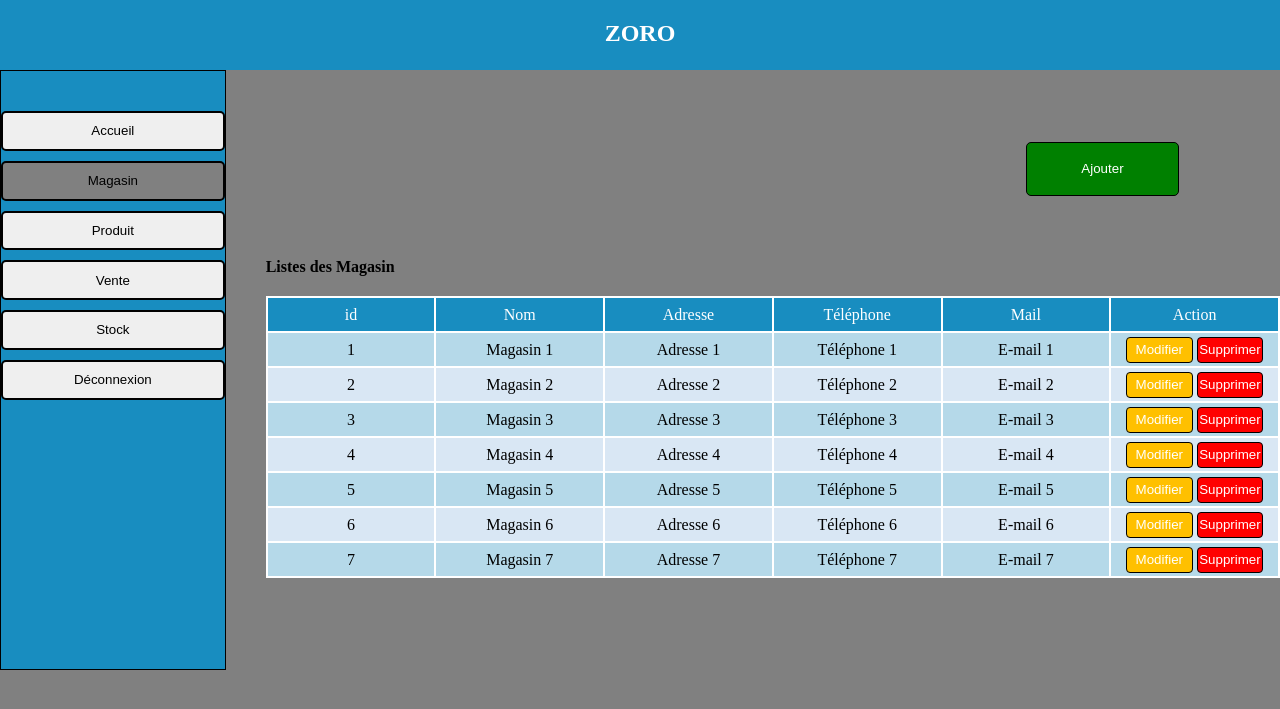
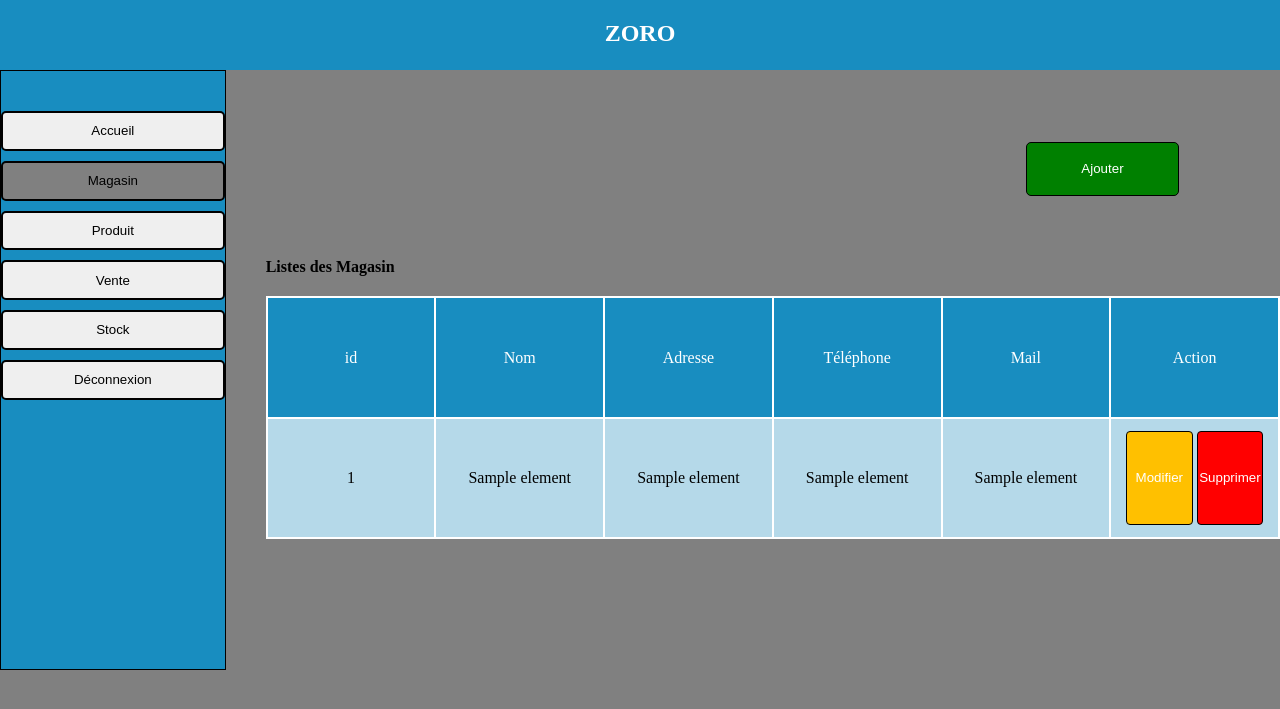
Before and after one commit to laryK01/exercice_group, a Flask app: template templates/magasin.html in a window 1280 px wide. Shown: the top 709 px of the page. Run offline with Flask 3, Linux system fonts and the light colour scheme; the template is opened without the code that fills it: most values are stand-ins (such as "Sample title", 1, 10 or a date in 2020).

Commit message:
ajouter,modifier,supprimer magasin

```diff
--- a/app.py
+++ b/app.py
@@ -1,7 +1,30 @@
-from flask import Flask,render_template,url_for
+from flask import Flask,render_template, redirect, url_for
+import pyodbc as odbc
+from flask import request
+
 app = Flask(__name__)
+
+DRIVER_NAME = 'SQL SERVER'
+SERVER_NAME = 'DESKTOP-3AJUOVH\SQLEXPRESS'
+DATABASE_NAME = 'exercice_group'
+
+# uid=<username>;
+# pwd=<password>;
+
+connection_string = f"""
+    DRIVER={{{DRIVER_NAME}}};
+    SERVER={SERVER_NAME};
+    DATABASE={DATABASE_NAME};
+    Trust_connection=yes;"""
+
+conn = odbc.connect(connection_string)
+cursor = conn.cursor()
+
+
 @app.route("/")
+
 def index():
+
     return render_template("page_connexion.html")
 
 
@@ -10,21 +33,60 @@
     return render_template("accueil.html")
 
 
-@app.route("/formulaire/")
+@app.route("/formulaire/", methods = ['GET', 'POST'])
 def formulaire():
+    if request.method=="POST":
+        conn = odbc.connect(connection_string)
+        cursor = conn.cursor()
+        nom =request.form['nom']
+        Adresse =request.form['Adresse']
+        Ville= request.form['Ville']
+        CodePostal = request.form['CodePostal']
+        insert = "insert into Magasin(NomMagasin,Adresse,Ville,CodePostal) values (?,?,?,?)"
+        cursor.execute(insert,(nom,Adresse,Ville,CodePostal))
+        cursor.commit()
+        cursor.close()
+        return redirect(url_for('magasin'))
     return render_template("formulaire.html")
+
 @app.route("/magasin/")
 def magasin():
-    return render_template("./magasin.html")
+    conn = odbc.connect(connection_string)
+    cursor = conn.cursor()
+    cursor.execute('SELECT * from Magasin')
+    listMagasin= cursor.fetchall()
+    return render_template("./magasin.html", liste = listMagasin)
 
 @app.route("/ajout_magasin/")
-def ajout_magasin():
+def ajout_magasin(id_mag):
+
     return render_template("ajout_magasin.html")
 
 
-@app.route("/form_modif/")
-def form_modif():
-    return render_template("form_modif.html")
+@app.route("/form_modif/<int:id_item>",methods=['POST','GET'])
+def form_modif(id_item):
+    id_item = int(id_item)
+    conn = odbc.connect(connection_string)
+    cursor = conn.cursor()
+    cursor.execute("select * from Magasin where MagasinID=?",(id_item))
+    data = cursor.fetchall()
+    data = data[0]
+    if request.method == 'POST':
+        Nom = request.form['Nom']
+        Adresse = request.form['Adresse']
+        Ville = request.form['Ville']
+        CodePostal = request.form['CodePostal']
+        cursor.execute('''
+                    UPDATE Magasin
+                    SET NomMagasin=?, Adresse=?, Ville=?, CodePostal=?
+                    WHERE MagasinID = ?''',(Nom, Adresse, Ville, CodePostal,id_item))
+
+        conn.commit()
+        conn.close()
+        Flask('le Magasin numero a été modifier avec succès! info')
+        return redirect(url_for('magasin'))
+    return render_template("form_modif.html",data=data)
+
 
 
 
@@ -34,14 +96,37 @@
 
 
 
-@app.route("/suppression_form/")
-def suppression_form():
-    return render_template("suppression_form.html")
+# @app.route("/suppression_form/<int:id_mag>", methods=['GET'])
+# def suppression_form(id_mag):
+#     id_mag=int(id_mag)
+#     conn = odbc.connect(connection_string)
+#     cursor = conn.cursor()
+#     cursor.execute("DELETE FROM magasin WHERE idMagasin =?;",(id_mag))
+#     cursor.commit()
+#     cursor.close()
+#     #return redirect(url_for(magasin))
+#     return render_template("suppression_form.html")
+
+
+@app.route('/suppression_form/<int:item_id>', methods=['GET', 'POST'])
+def supprimer(item_id):
+    if request.method == 'POST':
+        item_id=int(item_id)
+        con = odbc.connect(connection_string)
+        cur = con.cursor()
+        cur.execute(f"DELETE FROM magasin WHERE MagasinID ={item_id};")
+        con.commit()
+        con.close()
+        return redirect(url_for('magasin'))
+    return render_template('suppression_form.html')
+
+
 
 
 
 @app.route("/sup_magasin/")
 def sup_magasin():
+
     return render_template("sup_magasin.html")
 
 
--- a/templates/base.html
+++ b/templates/base.html
@@ -2,4 +2,5 @@
     <h1>ZORO</h1>
 </div>
 {% block contain %}
+
 {%endblock %}
--- a/templates/magasin.html
+++ b/templates/magasin.html
@@ -42,95 +42,22 @@
                     <td>Mail</td>
                     <td>Action</td>
                 </tr>
-
+                 {% for elements in liste %}
                 <tr class="tr2">
-                    <td>1</td>
-                    <td>Magasin 1</td>
-                    <td>Adresse 1</td>
-                    <td>Téléphone 1</td>
-                    <td>E-mail 1</td>
+                    <td>{{ elements[0]}}</td>
+                    <td>{{ elements[1]}}</td>
+                    <td>{{ elements[2]}}</td>
+                    <td>{{ elements[3]}}</td>
+                    <td>{{ elements[4]}}</td>
                     <td >
-                        <button class="modif"><a href="{{url_for('form_modif')}}">Modifier</a></button>
-                        <button class="sup"><a href="{{url_for('suppression_form')}}">Supprimer</a></button>
+                        <button class="modif"><a href="/form_modif/{{elements[0]}}">Modifier</a></button>
+                        <button class="sup"><a href="/suppression_form/{{elements[0]}}">Supprimer</a></button>
                     </td>
 
                 </tr>
+                {% endfor%}
 
 
-                <tr class="tr3">
-                    <td>2</td>
-                    <td>Magasin 2</td>
-                    <td>Adresse 2</td>
-                    <td>Téléphone 2</td>
-                    <td>E-mail 2</td>
-                    <td >
-                        <button class="modif"><a href="{{url_for('form_modif')}}">Modifier</a></button>
-                        <button class="sup"><a href="{{url_for('suppression_form')}}">Supprimer</a></button>
-                     </td>
-
-                </tr>
-
-
-                <tr class="tr2">
-                    <td>3</td>
-                    <td>Magasin 3</td>
-                    <td>Adresse 3</td>
-                    <td>Téléphone 3</td>
-                    <td>E-mail 3</td>
-                    <td >
-                        <button class="modif"><a href="{{url_for('form_modif')}}">Modifier</a></button>
-                        <button class="sup"><a href="{{url_for('suppression_form')}}">Supprimer</a></button>
-                    </td>
-                </tr>
-
-
-                <tr class="tr3">
-                    <td>4</td>
-                    <td>Magasin 4</td>
-                    <td>Adresse 4</td>
-                    <td>Téléphone 4</td>
-                    <td>E-mail 4</td>
-                    <td >
-                        <button class="modif"><a href="{{url_for('form_modif')}}">Modifier</a></button>
-                        <button class="sup"><a href="{{url_for('suppression_form')}}">Supprimer</a></button>
-                    </td>
-                </tr>
-
-                <tr class="tr2">
-                    <td>5</td>
-                    <td>Magasin 5</td>
-                    <td>Adresse 5</td>
-                    <td>Téléphone 5</td>
-                    <td>E-mail 5</td>
-                    <td >
-                        <button class="modif"><a href="{{url_for('form_modif')}}">Modifier</a></button>
-                        <button class="sup"><a href="{{url_for('suppression_form')}}">Supprimer</a></button>
-                    </td>
-                </tr>
-
-                <tr class="tr3">
-                    <td>6</td>
-                    <td>Magasin 6</td>
-                    <td>Adresse 6</td>
-                    <td>Téléphone 6</td>
-                    <td>E-mail 6</td>
-                    <td >
-                        <button class="modif"><a href="{{url_for('form_modif')}}">Modifier</a></button>
-                        <button class="sup"><a href="{{url_for('suppression_form')}}">Supprimer</a></button>
-                    </td>
-                </tr>
-
-                <tr class="tr2">
-                    <td>7</td>
-                    <td>Magasin 7</td>
-                    <td>Adresse 7</td>
-                    <td>Téléphone 7</td>
-                    <td>E-mail 7</td>
-                    <td >
-                        <button class="modif"><a href="{{url_for('form_modif')}}">Modifier</a></button>
-                        <button class="sup"><a href="{{url_for('suppression_form')}}">Supprimer</a></button>
-                    </td>
-                </tr>
             </table>
         </div>
         </div>
--- a/templates/slide.html
+++ b/templates/slide.html
@@ -1,6 +1,6 @@
 <div class="sous-gauche">
     <button id=""><a href="{{url_for('index')}}">Accueil</a></button>
-    <button id="gray"><a href="{{url_for('formulaire')}}">Magasin</a></button>
+    <button id="gray"><a href="{{url_for('magasin')}}">Magasin</a></button>
     <button> <a href="">Produit</a></button>
     <button><a href="">Vente</a></button>
     <button><a href="">Stock</a></button>
```
Also changed, not shown: templates/form_modif.html (+9 -9 lines), templates/formulaire.html (+9 -9 lines), templates/magasin_modif.html (+1 -8 lines), templates/suppression_form.html (+5 -5 lines).
